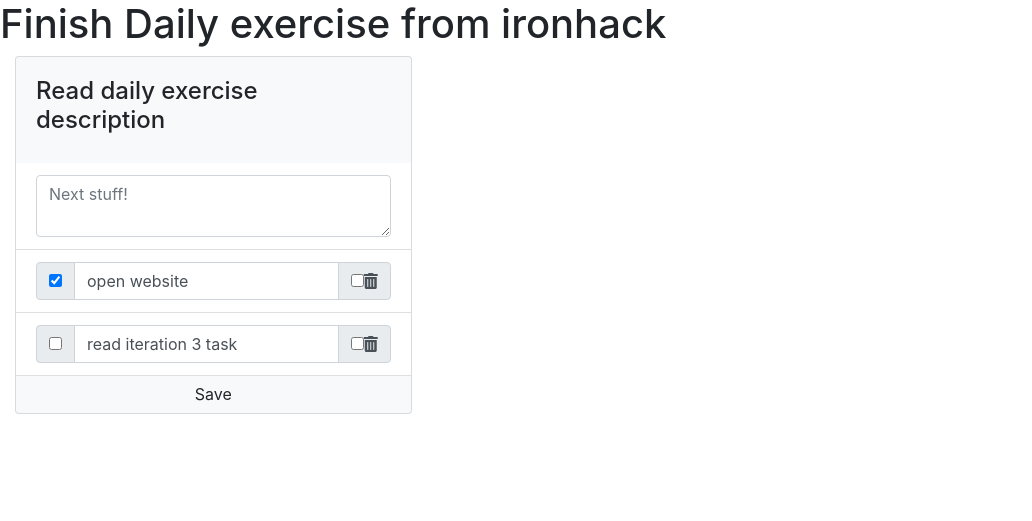
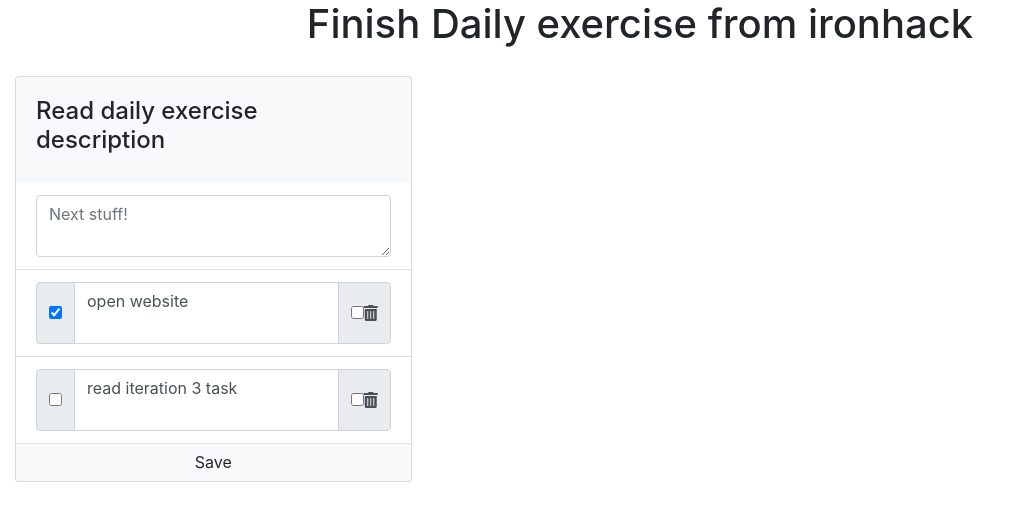
Before and after one commit to Frejasari/productivity, a Node server app: page /project/show/60000000000000000000000b in a window 1280 px wide. Shown: the top 521 px of the page, without its empty margins (0-1032 px from the left). Run offline with Node 20, Linux system fonts and the light colour scheme; data comes from the database, SQL or seed files in the repository; style sheets or scripts are compiled from the project's sources; some libraries are stand-ins or nearby versions.

Commit message:
make more space for tasks
+ fix bug for empty new task!

+ WIP: make textarea expand automatically

```diff
--- a/public/stylesheets/style.scss
+++ b/public/stylesheets/style.scss
@@ -116,3 +116,11 @@ h4.card-title {
 #new-project-container {
   display: none;
 }
+
+.top-buffer {
+  margin-top: 20px;
+}
+
+.non-resize {
+  resize: none;
+}
--- a/routes/project.js
+++ b/routes/project.js
@@ -39,6 +39,8 @@ router.post("/modifyContent/:projectId/:packageId", (req, res, next) => {
   let values = [];
   let newTodo;
 
+  console.log("BODY WITH TEXTAREA", req.body);
+
   for (var key in req.body) {
     if (key.includes("delete")) deletedItems.push(key.slice(7));
     else if (key.includes("value")) values.push({ _id: key.slice(6), task: req.body[key] });
@@ -62,7 +64,8 @@ router.post("/modifyContent/:projectId/:packageId", (req, res, next) => {
         }
       });
     }
-    toDos.push(newTodo);
+    if (newTodo.task) toDos.push(newTodo);
+
     taskPackage.save().then(_ => {
       res.redirect(`/project/show/${req.params.projectId}`);
     });
--- a/views/project/project.hbs
+++ b/views/project/project.hbs
@@ -1,11 +1,13 @@
 {{!-- display all task packages belonging to the project --}}
 
-<h1>{{project.name}}</h1>
 {{log project._id}}
   <div class="container-fluid">
     <div class="row">
+      <h1 class="col text-center ">{{project.name}}</h1>
+    </div>
+    <div class="row">
       {{#each packages}}
-      <div class="col-sm-6 col-xl-4">
+        <div class="col-sm-6 col-xl-4 top-buffer">
           <div class=" card bg-light">
             <div class="card-body">
               <h4>{{this.name}}</h5>
@@ -24,7 +26,7 @@
                           <input type="checkbox" {{#if isDone}} checked="checked" {{/if}} id= {{_id}} name= {{_id}} value="true">
                         </div>
                       </div>
-                    <input type="text" class="form-control" value="{{task}}" name="value-{{_id}}">
+                      <textarea type="text" class="form-control non-resize" name="value-{{_id}}">{{task}}</textarea>
                       <div class="input-group-append">
                         <div class="input-group-text">
                           <input type="checkbox" id="delete-{{_id}}" name="delete-{{_id}}" value="true">
```
Also changed, not shown: public/javascripts/script.js (+56 -0 lines). Lines whose indentation alone changed are shown as unchanged.
